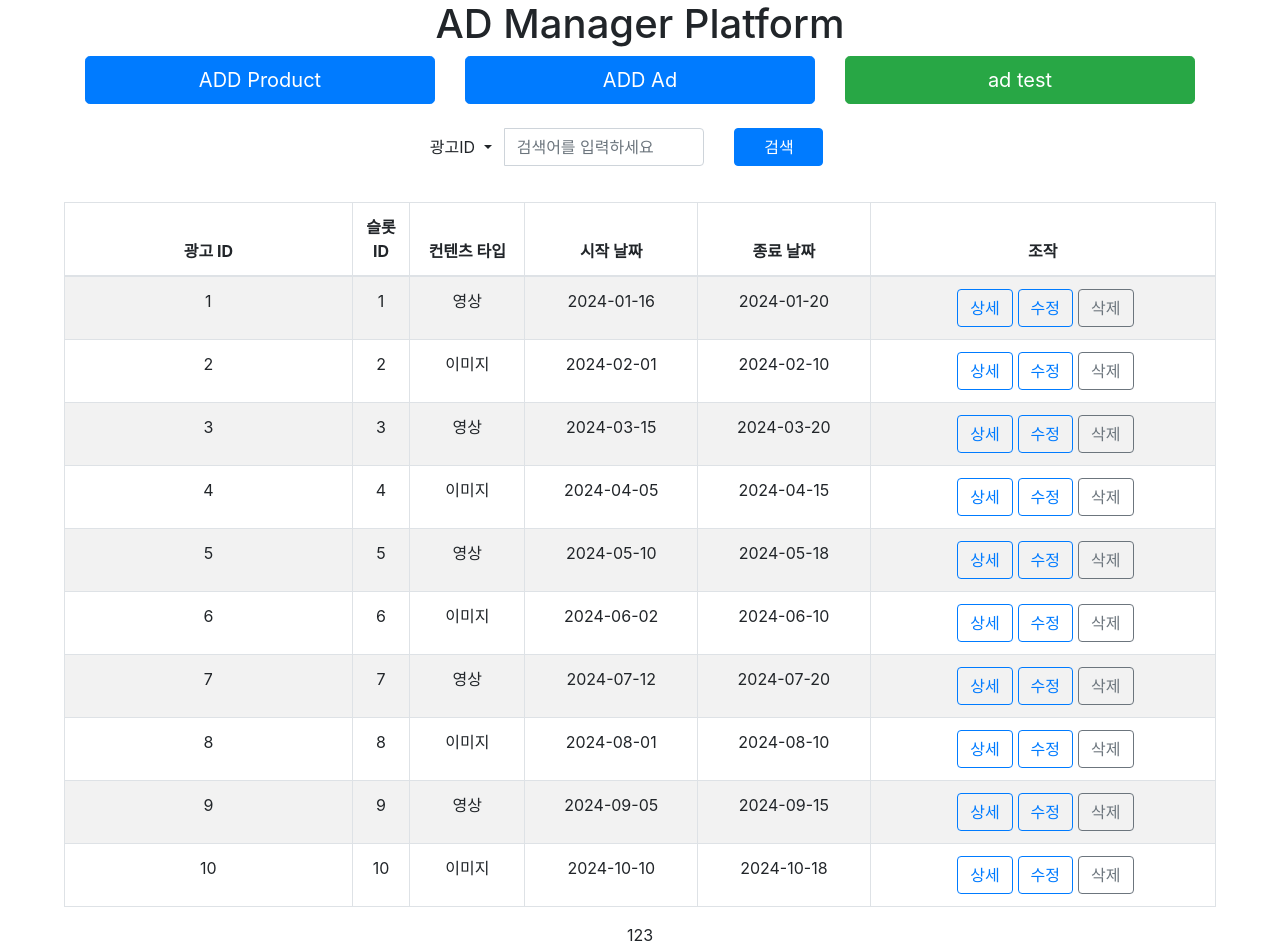
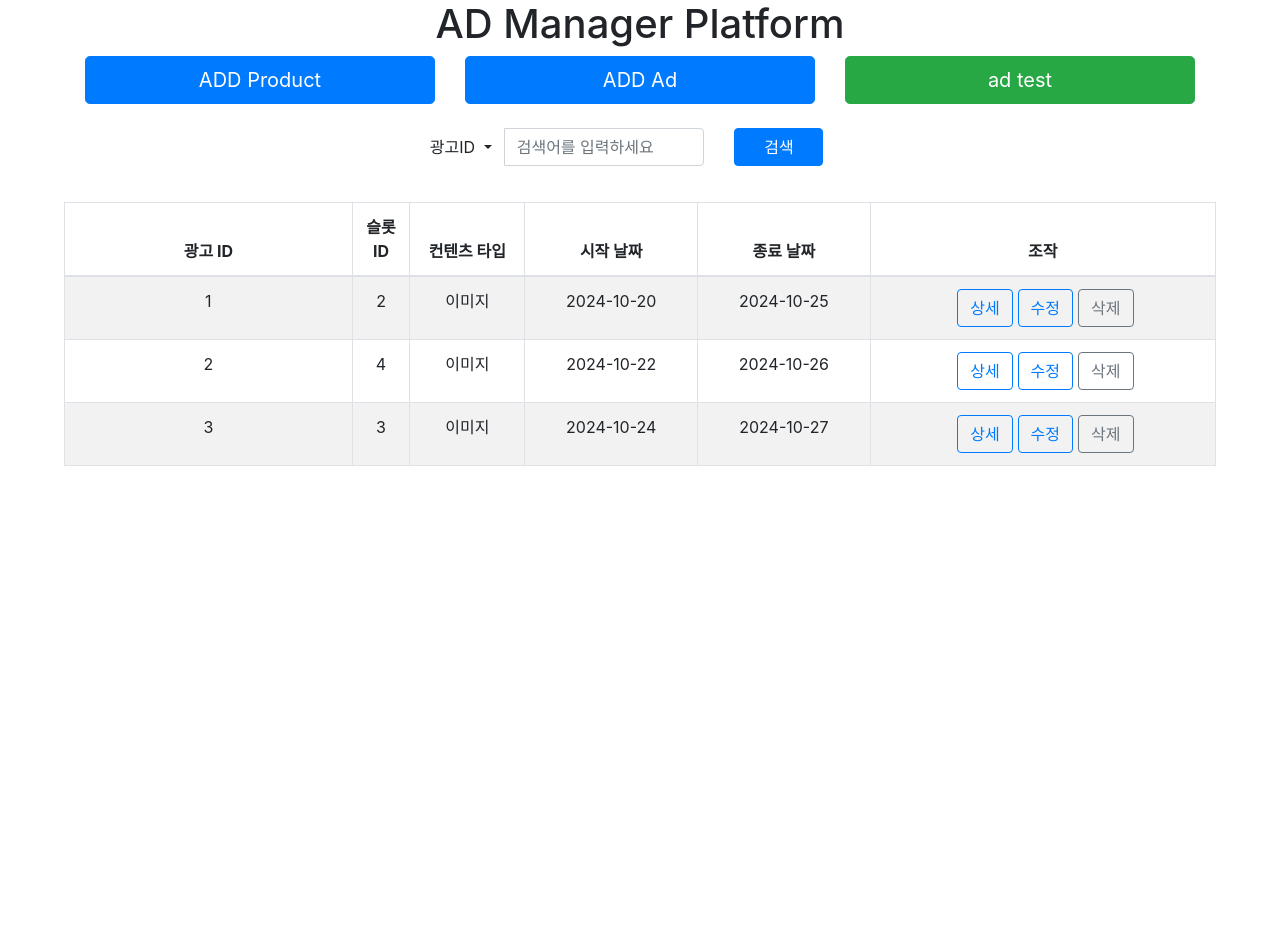
Before and after one commit to AD-server/adproject, a Python web app: template templates/index.html in a window 1280 px wide. After the commit the page ends 466 px from the top, so only its background shows below. Run offline with Jinja, Linux system fonts and the light colour scheme; the template is opened without the code that fills it, so the values that code supplies are empty; some libraries are stand-ins or nearby versions.

Commit message:
search data 형식 변경, commit change method 완성

```diff
--- a/templates/ad_list.html
+++ b/templates/ad_list.html
@@ -170,38 +206,45 @@
 			</table>
 		</div>
 
+		<div id="editPopup" class="popup-container">
+			<label for="advertiserId">Advertiser ID:</label>
+			<input type="text" id="advertiserId" readonly />
+
+			<label for="productName">Product ID:</label>
+			<input type="text" id="productName" readonly />
+
+			<label for="adId">Ad ID:</label>
+			<input type="text" id="adId" readonly />
+
+			<label for="slotId">Slot ID:</label>
+			<input type="text" id="slotId" />
+
+			<label for="contentType">Content Type:</label>
+			<input type="text" id="contentType" />
+
+			<label for="costType">Cost Type:</label>
+			<input type="text" id="costType" />
+
+			<label for="adUrl">Ad URL:</label>
+			<input type="text" id="adUrl" />
+
+			<label for="linkUrl">Link URL:</label>
+			<input type="text" id="linkUrl" />
+
+			<label for="startDate">Start Date:</label>
+			<input type="text" id="startDate" />
+
+			<label for="endDate">End Date:</label>
+			<input type="text" id="endDate" />
+
+			<div class="popup-buttons">
+				<button onclick="commitChanges()">Commit</button>
+			</div>
+		</div>
+
 		<ul class="pagination" id="pagination"></ul>
 
 		<script>
-			// 예시 JSON 데이터 (2개만 출력)
-			var jsonDataArray = [
-				'{"ad_id": 1, "slot_id": 1, "content_type": "영상", "start_date": "2024-01-16", "end_date": "2024-01-20"}',
-				'{"ad_id": 2, "slot_id": 2, "content_type": "이미지", "start_date": "2024-02-01", "end_date": "2024-02-10"}',
-				'{"ad_id": 3, "slot_id": 3, "content_type": "영상", "start_date": "2024-03-15", "end_date": "2024-03-20"}',
-				'{"ad_id": 4, "slot_id": 4, "content_type": "이미지", "start_date": "2024-04-05", "end_date": "2024-04-15"}',
-				'{"ad_id": 5, "slot_id": 5, "content_type": "영상", "start_date": "2024-05-10", "end_date": "2024-05-18"}',
-				'{"ad_id": 6, "slot_id": 6, "content_type": "이미지", "start_date": "2024-06-02", "end_date": "2024-06-10"}',
-				'{"ad_id": 7, "slot_id": 7, "content_type": "영상", "start_date": "2024-07-12", "end_date": "2024-07-20"}',
-				'{"ad_id": 8, "slot_id": 8, "content_type": "이미지", "start_date": "2024-08-01", "end_date": "2024-08-10"}',
-				'{"ad_id": 9, "slot_id": 9, "content_type": "영상", "start_date": "2024-09-05", "end_date": "2024-09-15"}',
-				'{"ad_id": 10, "slot_id": 10, "content_type": "이미지", "start_date": "2024-10-10", "end_date": "2024-10-18"}',
-				'{"ad_id": 11, "slot_id": 11, "content_type": "영상", "start_date": "2024-11-12", "end_date": "2024-11-20"}',
-				'{"ad_id": 12, "slot_id": 12, "content_type": "이미지", "start_date": "2024-12-01", "end_date": "2024-12-10"}',
-				'{"ad_id": 13, "slot_id": 13, "content_type": "영상", "start_date": "2025-01-05", "end_date": "2025-01-15"}',
-				'{"ad_id": 14, "slot_id": 14, "content_type": "이미지", "start_date": "2025-02-10", "end_date": "2025-02-18"}',
-				'{"ad_id": 15, "slot_id": 15, "content_type": "영상", "start_date": "2025-03-12", "end_date": "2025-03-20"}',
-				'{"ad_id": 16, "slot_id": 16, "content_type": "이미지", "start_date": "2025-04-01", "end_date": "2025-04-10"}',
-				'{"ad_id": 17, "slot_id": 17, "content_type": "영상", "start_date": "2025-05-05", "end_date": "2025-05-15"}',
-				'{"ad_id": 18, "slot_id": 18, "content_type": "이미지", "start_date": "2025-06-10", "end_date": "2025-06-18"}',
-				'{"ad_id": 19, "slot_id": 19, "content_type": "영상", "start_date": "2025-07-12", "end_date": "2025-07-20"}',
-				'{"ad_id": 20, "slot_id": 20, "content_type": "이미지", "start_date": "2025-08-01", "end_date": "2025-08-10"}',
-				'{"ad_id": 21, "slot_id": 21, "content_type": "영상", "start_date": "2025-09-05", "end_date": "2025-09-15"}',
-				'{"ad_id": 22, "slot_id": 22, "content_type": "이미지", "start_date": "2025-10-10", "end_date": "2025-10-18"}',
-				'{"ad_id": 23, "slot_id": 23, "content_type": "영상", "start_date": "2025-11-12", "end_date": "2025-11-20"}',
-				'{"ad_id": 24, "slot_id": 24, "content_type": "이미지", "start_date": "2025-12-01", "end_date": "2025-12-10"}',
-				'{"ad_id": 25, "slot_id": 25, "content_type": "영상", "start_date": "2026-01-05", "end_date": "2026-01-15"}',
-			];
-
 			var itemsPerPage = 10;
 			var currentPage = 1;
 
@@ -251,7 +294,8 @@
 					"수정",
 					"btn btn-outline-primary",
 					function () {
-						alert("수정 버튼 클릭: " + data.ad_id);
+						var adId = data.ad_id;
+						editButtonClicked(adId);
 					}
 				);
 				btnGroupContainer.appendChild(editButton);
@@ -310,17 +354,35 @@
 					const data = await response.json();
 					console.log(data);
 					*/
-					// 예시 JSON 데이터 사용
-					const data = jsonDataArray.map((json) => {
-						try {
-							return JSON.parse(json);
-						} catch (error) {
-							console.error("Error parsing JSON:", error);
-							return null; // 오류가 발생한 경우 해당 데이터 무시
+					// 예시 JSON 데이터 (2개만 출력)
+					var jsonDataArray = {
+						data: [
+							{
+								ad_id: 1,
+								slot_id: 2,
+								content_type: "이미지",
+								start_date: "2024-10-20",
+								end_date: "2024-10-25"
+							},
+							{
+								ad_id: 2,
+								slot_id: 4,
+								content_type: "이미지",
+								start_date: "2024-10-22",
+								end_date: "2024-10-26"
+							},
+							{
+								ad_id: 3,
+								slot_id: 3,
+								content_type: "이미지",
+								start_date: "2024-10-24",
+								end_date: "2024-10-27"
 							}
-					});
+						]
+					};
 
-					if (data.length === 0) {
+					if (jsonDataArray.data.length === 0) {
+						// Handle empty data
 						var tableBody = document
 							.getElementById("boardTable")
 							.getElementsByTagName("tbody")[0];
@@ -329,7 +391,7 @@
 						cell.colSpan = 6;
 						cell.textContent = "검색 결과가 없습니다.";
 					} else {
-						data
+						jsonDataArray.data
 							.slice(
 								(currentPage - 1) * itemsPerPage,
 								currentPage * itemsPerPage
@@ -369,20 +431,113 @@
 					// 예시 JSON 데이터 사용
 					const detailData = {
 						advertiser_id: "abcd",
-						title: "조던",
+						product_name: "조던",
 						target: "20대",
+						slot_id: 1,
 						ad_url: "www.google.com",
 						link_url: "www.link.com",
-						slot_id: 1,
 						cost_type: "click",
+						start_date: "2022-03-27",
 						end_date: "2022-02-27",
-						start_date: "2022-03-27",
 					};
 
 					// 받아온 데이터를 출력
 					alert(JSON.stringify(detailData));
 				} catch (error) {
 					console.error("Error during fetching detail:", error);
+				}
+			}
+
+			// 수정 버튼 클릭 시 팝업 창 열기
+			function editButtonClicked(adId) {
+				try {
+					// 실제 서버 API 호출은 주석처리된 부분을 사용
+					// const response = await fetch('http://127.0.0.1:8000/detail_ad/', {
+					//     method: 'POST',
+					//     headers: {
+					//         'Content-Type': 'application/json',
+					//     },
+					//     body: JSON.stringify({
+					//         ad_id: adId,
+					//     }),
+					// });
+					// const detailData = await response.json();
+
+					// 예시 JSON 데이터 사용
+					const adInfo = {
+						advertiser_id: "abcd",
+						product_name: "조던",
+						target: "20대",
+						slot_id: 1,
+						ad_url: "www.google.com",
+						link_url: "www.link.com",
+						cost_type: "click",
+						start_date: "2022-03-27",
+						end_date: "2022-02-27",
+					};
+
+					// Populate the popup with the retrieved data
+					document.getElementById("advertiserId").value = adInfo.advertiser_id;
+					document.getElementById("productName").value = adInfo.product_name;
+					document.getElementById("adId").value = adId;
+					document.getElementById("slotId").value = adInfo.slot_id;
+					document.getElementById("costType").value = adInfo.cost_type;
+					document.getElementById("adUrl").value = adInfo.ad_url;
+					document.getElementById("linkUrl").value = adInfo.link_url;
+					document.getElementById("startDate").value = adInfo.start_date;
+					document.getElementById("endDate").value = adInfo.end_date;
+
+					// Open the popup
+					document.getElementById("editPopup").style.display = "block";
+				} catch (error) {
+					console.error("Error fetching ad details:", error);
+					// Handle error, e.g., show an alert to the user
+				};
+			}
+
+			// Commit 버튼 클릭 시 수정 내용 적용
+			function commitChanges() {
+				try {
+					// Get the edited values from the popup
+					var editedData = {
+						advertiser_id: document.getElementById("advertiserId").value,
+						product_name: document.getElementById("productName").value,
+						ad_id: document.getElementById("adId").value,
+						slot_id: document.getElementById("slotId").value,
+						cost_type: document.getElementById("costType").value,
+						ad_url: document.getElementById("adUrl").value,
+						link_url: document.getElementById("linkUrl").value,
+						start_date: document.getElementById("startDate").value,
+						end_date: document.getElementById("endDate").value,
+					};
+
+					// Example URL, replace with your actual edit_ad API endpoint
+					const editAdApiUrl = "http://127.0.0.1:8000/edit_ad/";
+
+					// Make a POST request to the edit_ad API with the edited data
+					fetch(editAdApiUrl, {
+						method: "POST",
+						headers: {
+							"Content-Type": "application/json",
+						},
+						body: JSON.stringify(editedData),
+					})
+					.then(response => response.json())
+					.then(data => {
+						// Handle the response from the edit_ad API if needed
+						console.log("Edit Ad API Response:", data);
+					})
+					.catch(error => {
+						console.error("Error during edit_ad API request:", error);
+						// Handle the error, e.g., show an alert to the user
+					})
+					.finally(() => {
+						// Close the popup after the request is complete, successful or not
+						document.getElementById("editPopup").style.display = "none";
+					});
+				} catch (error) {
+					console.error("Error during commitChanges:", error);
+					// Handle error, e.g., show an alert to the user
 				}
 			}
 
```
Also changed, not shown: other parts of templates/ad_list.html (+37 -1 lines), 1 other file. Lines whose indentation alone changed are shown as unchanged.
